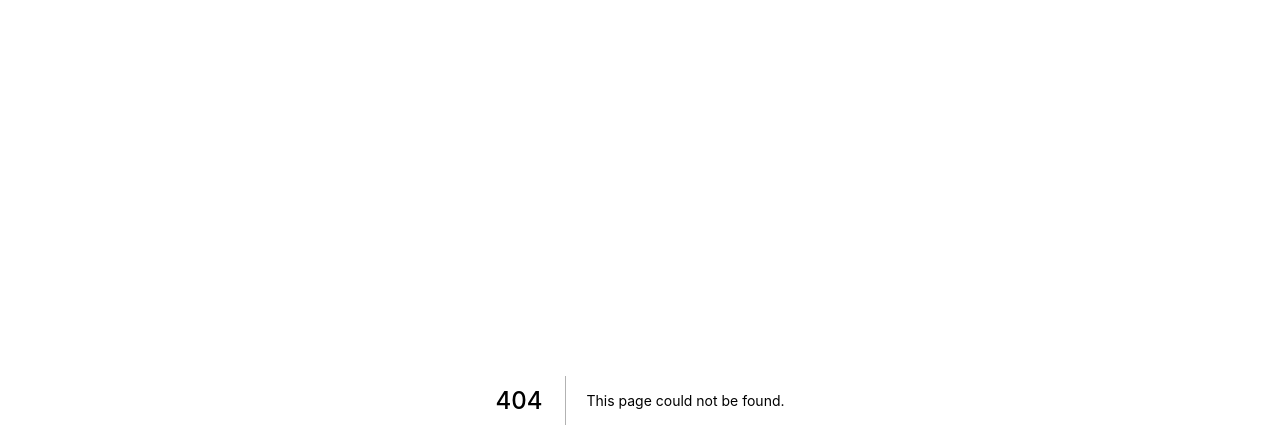
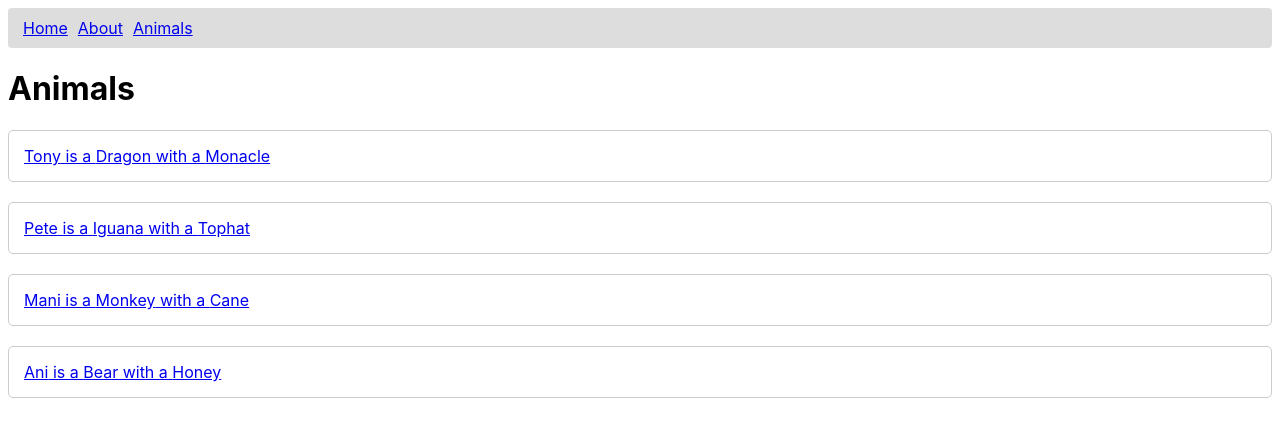
Before and after one commit to MandanK/Next.js-ecommerce-store-, a Next.js app: page /animals in a window 1280 px wide. Before the commit this address had no page. Shown: the top 448 px of the page. Built offline with nearby package versions, Linux system fonts and the light colour scheme.

Commit message:
Create the second version

```diff
--- a/components/Header.js
+++ b/components/Header.js
@@ -6,6 +6,10 @@ const headerStyles = css`
   padding: 10px 15px;
   border-radius: 4px;
   margin: 8px 8px 20px;
+
+  a + a {
+    margin-left: 10px;
+  }
 `;
 export default function Header() {
   return (
@@ -16,6 +20,9 @@ export default function Header() {
       <Link href="/about">
         <a>About</a>
       </Link>
+      <Link href="/animals">
+        <a>Animals</a>
+      </Link>
     </header>
   );
 }
--- /dev/null
+++ b/pages/animals.js
@@ -0,0 +1,58 @@
+import { css } from '@emotion/react';
+import Head from 'next/head';
+import Link from 'next/link';
+import Layout from '../components/Layout';
+import animalsDatabase from '../util/database';
+
+const animalStyle = css`
+  border-radius: 5px;
+  border: 1px solid #ccc;
+  padding: 15px;
+  margin-bottom: 20px;
+`;
+
+export default function Animals(props) {
+  return (
+    <Layout>
+      <Head>
+        <title>Animals</title>
+        <meta description="A list of animals and their accessories" />
+      </Head>
+      <h1>Animals</h1>
+
+      {props.animals.map((animal) => {
+        return (
+          <div key={`animal-${animal.id}`} css={animalStyle}>
+            {/* Dynamic link, eg. /animals/1, / animals/2, etc */}
+            <Link href={`/animals/${animal.id}`}>
+              <a>
+                {animal.name} is a {animal.type} with a {animal.accessory}
+              </a>
+            </Link>
+          </div>
+        );
+      })}
+    </Layout>
+  );
+}
+// Code in getServiceSideProps runs only in
+// Node.js, and allows you to do fancy things:
+// - Read files from file system
+// - Connect to a (real) database
+
+// getServerSideProps is exported from your files
+// ONLY files in /pages and gets imported by Next.js
+
+export function getServerSideProps() {
+  // Important:
+  // Always return an object from getServerSideProps
+  // - Always return a key in that object that is called props
+
+  return {
+    props: {
+      // In the props object, you can pass back
+      // whatever information you want
+      animals: animalsDatabase,
+    },
+  };
+}
--- /dev/null
+++ b/util/database.js
@@ -0,0 +1,32 @@
+const animals = [
+  {
+    id: 1,
+    name: 'Tony',
+    type: 'Dragon',
+    accessory: 'Monacle',
+    age: 47,
+  },
+  {
+    id: 2,
+    name: 'Pete',
+    type: 'Iguana',
+    accessory: 'Tophat',
+    age: 3,
+  },
+  {
+    ide: 3,
+    name: 'Mani',
+    type: 'Monkey',
+    accessory: 'Cane',
+    age: 7,
+  },
+  {
+    id: 4,
+    name: 'Ani',
+    type: 'Bear',
+    accessory: 'Honey',
+    age: 6,
+  },
+];
+
+export default animals;
```
Also changed, not shown: pages/animals/[animalId].js (added, +51 -0 lines), pages/index.js (+11 -0 lines).
